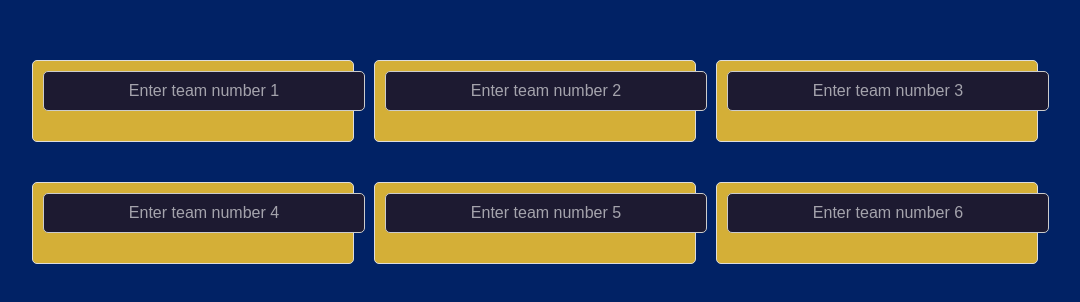
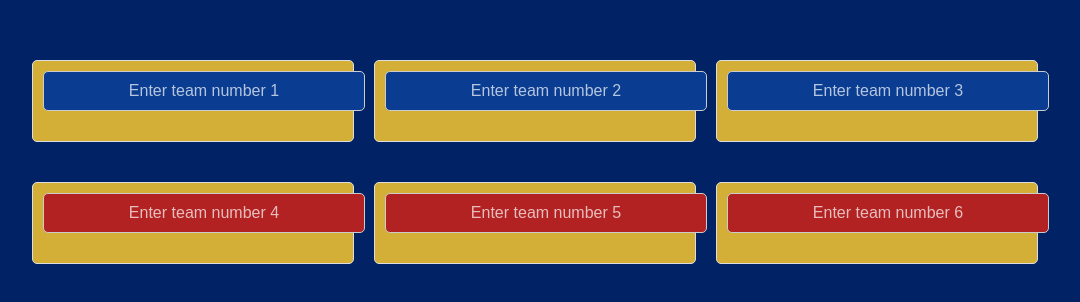
Before and after one commit to Amit-Sucher/StrategySystem, a React (Create React App) app: page / in a window 1280 px wide. Shown: the part 228-530 px from the top of the page, without its empty margins (105-1185 px from the left). Built offline with nearby package versions, Linux system fonts and the light colour scheme; no server answers.

Commit message:
added red and blue colors for the input field to make it easier for strategy

```diff
--- a/src/App.css
+++ b/src/App.css
@@ -6,7 +6,6 @@
   height: 100vh;
   text-align: center;
   background-color: #012265; /* Change this to your desired background color */
-
 }
 
 .input-row {
@@ -33,13 +32,21 @@
   border-radius: 5px;
   width: 300px;
   text-align: center;
-  background-color: #1D1A31;
-  color: white;
+  background-color: white; /* Change this to your desired background color */
+  color: white; /* Text color */
 }
 
-.input-box::placeholder{
-  color: white;
-  opacity: 0.6;
+.input-box::placeholder {
+  color: white; /* Placeholder text color */
+  opacity: 0.7; /* Ensures the placeholder text is fully opaque */
+}
+
+.top-input {
+  background-color:  #0A3D91; /* Background color for the top row inputs */
+}
+
+.bottom-input {
+  background-color:#B22222; /* Background color for the bottom row inputs */
 }
 
 .team-data-container {
--- a/src/App.js
+++ b/src/App.js
@@ -47,7 +47,7 @@ function App() {
 
     return (
         <div className="app-container">
-            <div className="input-row">
+            <div className="input-row top-row">
                 {Array.from({ length: 3 }).map((_, index) => (
                     <div key={index} className="input-container">
                         <input
@@ -55,7 +55,7 @@ function App() {
                             value={teamNumbers[index]}
                             onChange={(event) => handleInputChange(index, event)}
                             placeholder={`Enter team number ${index + 1}`}
-                            className="input-box"
+                            className="input-box top-input"
                         />
                         {teamData[index] && (
                             <div className="team-data-container">
@@ -66,7 +66,7 @@ function App() {
                     </div>
                 ))}
             </div>
-            <div className="input-row">
+            <div className="input-row bottom-row">
                 {Array.from({ length: 3 }).map((_, index) => (
                     <div key={index + 3} className="input-container">
                         <input
@@ -74,7 +74,7 @@ function App() {
                             value={teamNumbers[index + 3]}
                             onChange={(event) => handleInputChange(index + 3, event)}
                             placeholder={`Enter team number ${index + 4}`}
-                            className="input-box"
+                            className="input-box bottom-input"
                         />
                         {teamData[index + 3] && (
                             <div className="team-data-container">
```
